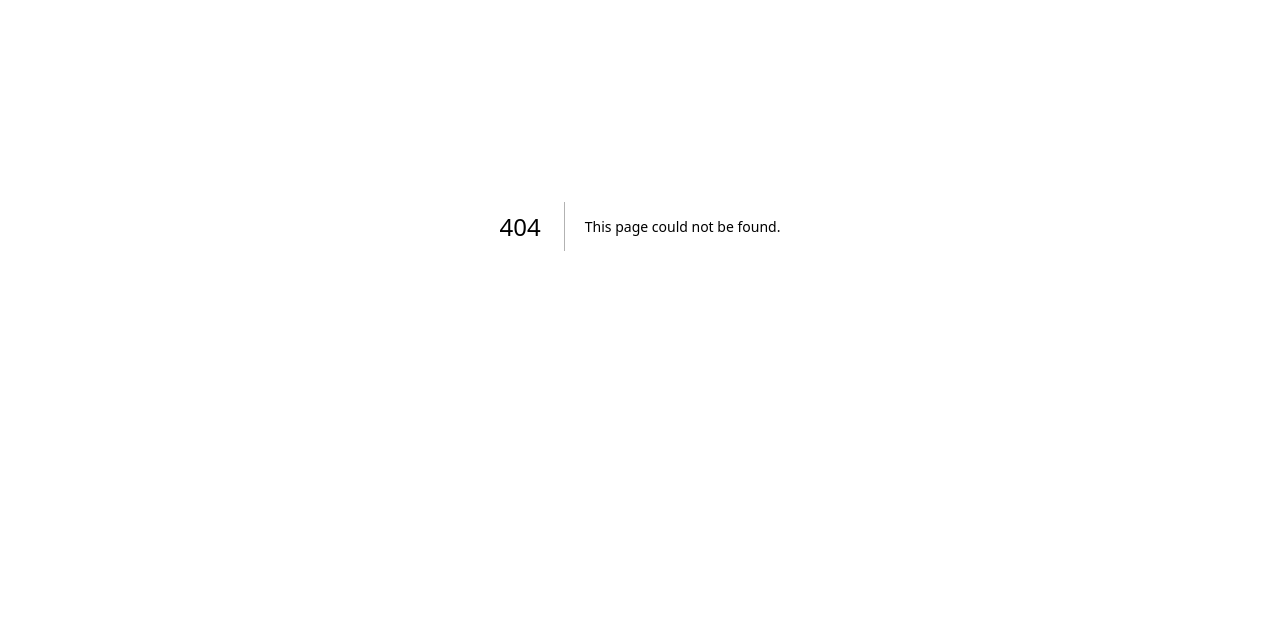
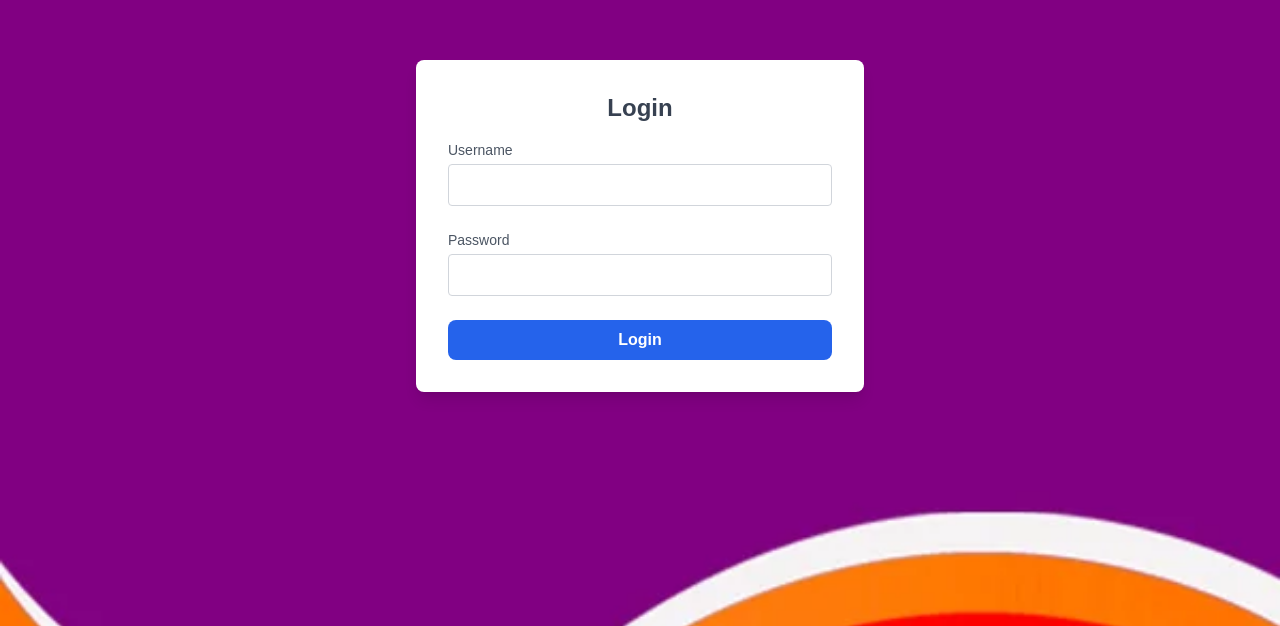
Before and after one commit to andikaputra/Web-Inovtek, a Next.js app in the folder FE/: page /admin/login in a window 1280 px wide. Before the commit this address had no page. Shown: the part 174-800 px from the top of the page. Built offline with nearby package versions, Linux system fonts and the light colour scheme.

Commit message:
Membuat tampilan dan fungsi untuk login

```diff
--- /dev/null
+++ b/FE/app/admin/login/page.js
@@ -0,0 +1,77 @@
+"use client";
+
+import React, { useState } from 'react';
+import axios from 'axios';
+
+function Login() {
+  const [username, setUsername] = useState('');
+  const [password, setPassword] = useState('');
+  const [message, setMessage] = useState('');
+  const apiUrl = process.env.apiUrl;
+
+  const handleLogin = async (e) => {
+    e.preventDefault();
+    try {
+      const response = await axios.post(`${apiUrl}/login`, {
+        username,
+        password,
+      });
+
+      if (response.status === 200) {
+        setMessage(response.data.message);
+        console.log("Login successful");
+        sessionStorage.setItem("islogin", "true");
+        window.location.href = "/admin/quizzkode";
+        // Lakukan sesuatu setelah login berhasil (redirect, simpan token, dll)
+      }
+    } catch (error) {
+      setMessage(error.response?.data.message || "Login failed");
+    }
+  };
+
+  return (
+    <div
+      className="flex items-center justify-center min-h-screen bg-cover bg-center"
+      style={{ backgroundImage: `url('/src/img/bg.jpg')`, }} // Ganti dengan URL gambar Anda
+    >
+      <div className="w-full max-w-md p-8 space-y-4 bg-white rounded-lg shadow-lg">
+        <h2 className="text-2xl font-bold text-center text-gray-700">Login</h2>
+
+        {message && <p className="text-center text-red-500">{message}</p>}
+
+        <form onSubmit={handleLogin} className="space-y-6">
+          <div>
+            <label className="block mb-1 text-sm font-medium text-gray-600">Username</label>
+            <input
+              type="text"
+              value={username}
+              onChange={(e) => setUsername(e.target.value)}
+              required
+              className="w-full px-4 py-2 border border-gray-300 rounded focus:outline-none focus:ring-2 focus:ring-blue-400"
+            />
+          </div>
+
+          <div>
+            <label className="block mb-1 text-sm font-medium text-gray-600">Password</label>
+            <input
+              type="password"
+              value={password}
+              onChange={(e) => setPassword(e.target.value)}
+              required
+              className="w-full px-4 py-2 border border-gray-300 rounded focus:outline-none focus:ring-2 focus:ring-blue-400"
+            />
+          </div>
+
+          <button
+            type="submit"
+            className="w-full py-2 font-semibold text-white bg-blue-600 rounded-lg hover:bg-blue-700 focus:outline-none focus:ring-2 focus:ring-blue-500"
+          >
+            Login
+          </button>
+        </form>
+      </div>
+    </div>
+  );
+}
+
+export default Login;
```
